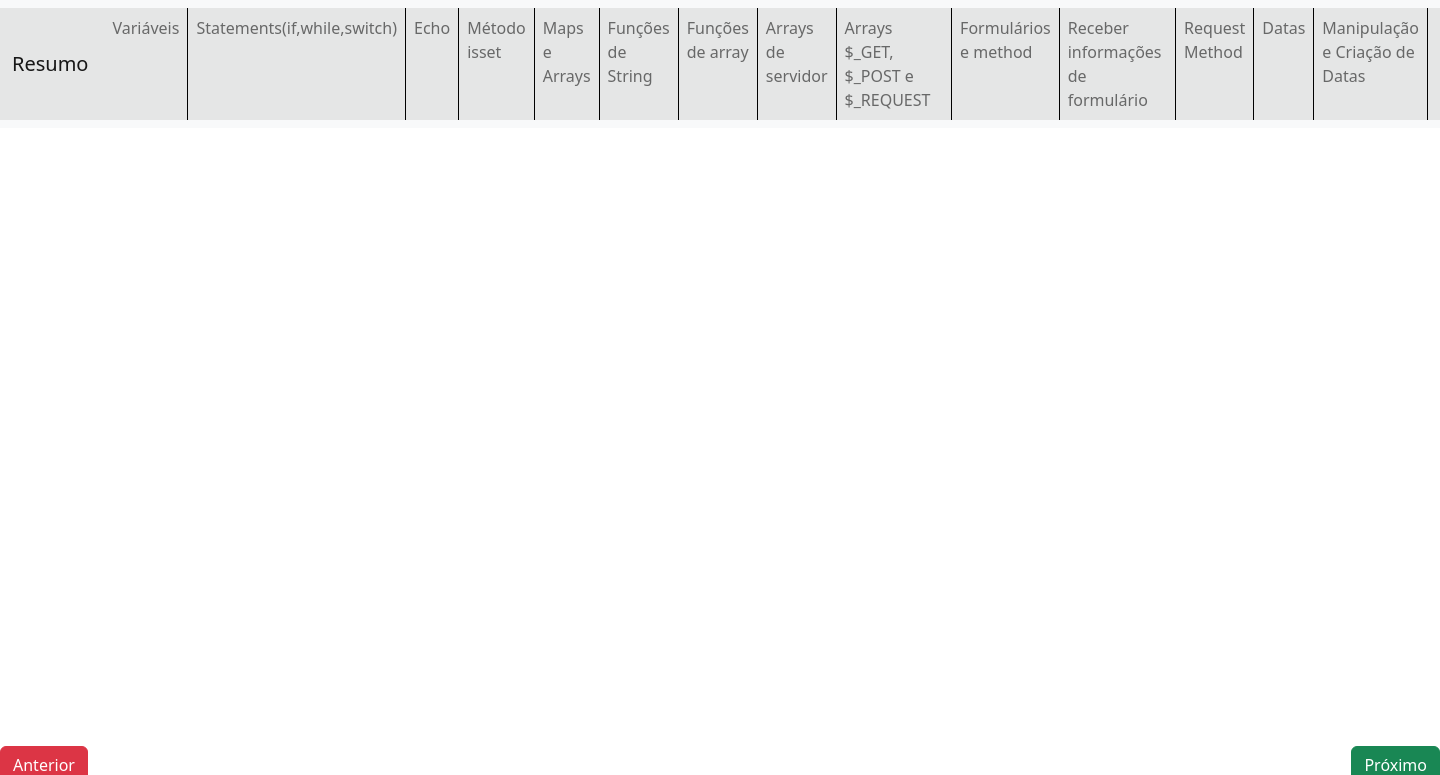
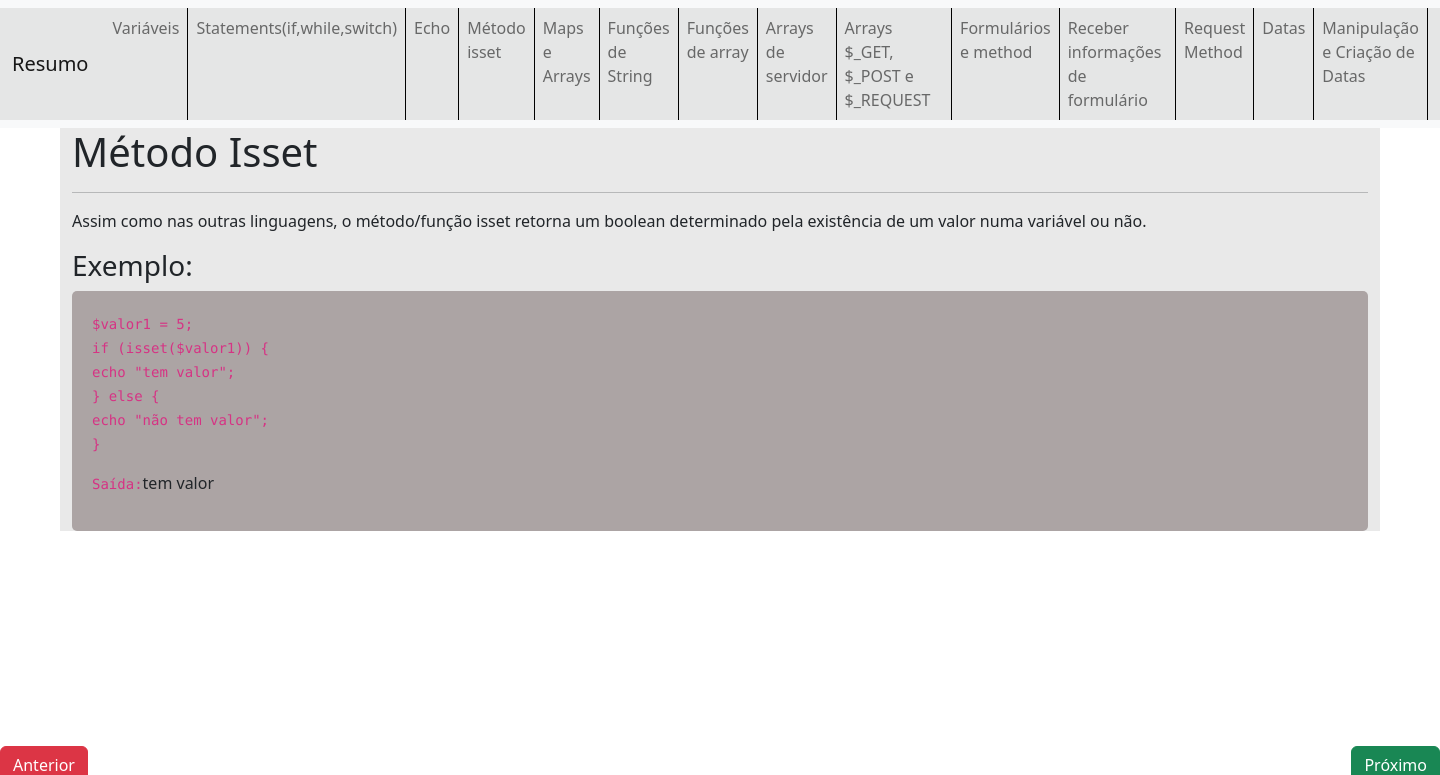
Before and after one commit to davMac606/resumoPHP, a PHP site: page /isset.php in a window 1440 px wide. Shown: the top 775 px of the page. Run offline with PHP 8.4, Linux system fonts and the light colour scheme.

Commit message:
Feitas páginas sobre echo, isset, maps e arrays e arrays de servidor.

```diff
--- a/index.php
+++ b/index.php
@@ -78,11 +78,6 @@
   </div>
   <br>
   <br>
-    <div class="container container-fluid myContainer">
-      <div class="row">
-
-      </div>
-    </div>
   <div class="container-fluid">
         <div class="row">
           <div class="col-6">
--- a/isset.php
+++ b/isset.php
@@ -7,6 +7,11 @@
   <meta name="viewport" content="width=device-width, initial-scale=1.0">
   <title>Método isset</title>
   <link rel="stylesheet" type="text/css" href="bootstrap-5.2.2-dist\css\bootstrap.min.css">
+  <style>
+    .myContainer {
+      background-color: #aca4a4;
+    }
+    </style>
 </head>
 
 <body>
@@ -65,6 +70,33 @@
       </div>
     </div>
   </nav>
+
+  <div class="container container-fluid">
+    <div class="row">
+      <div class="col-md-12 col-sm-12">
+        <h1>Método Isset</h1>
+        <hr>
+        <p>Assim como nas outras linguagens, o método/função isset retorna um boolean determinado pela existência de um valor numa variável ou não.</p>
+      </div>
+    </div>
+    <div class="row">
+      <h3>Exemplo:</h3>
+      <div class="col-md-12 col-sm-12">
+        <div class="container myContainer">
+        <p><code>$valor1 = 5;<br>
+            if (isset($valor1)) {<br>
+              echo "tem valor";<br>
+            } else {<br>
+              echo "não tem valor";<br>
+            }<br>
+          </code></p>
+          <p><code>Saída:</code>tem valor</p>
+        </div>
+
+      </div>
+    </div>
+  </div>
+
   <div class="container-fluid">
     <div class="row">
       <div class="col-6">
```
Also changed, not shown: echo.php (+18 -8 lines), mapsarrays.php (+43 -0 lines), serverarray.php (+16 -0 lines). Lines whose indentation alone changed are shown as unchanged.
